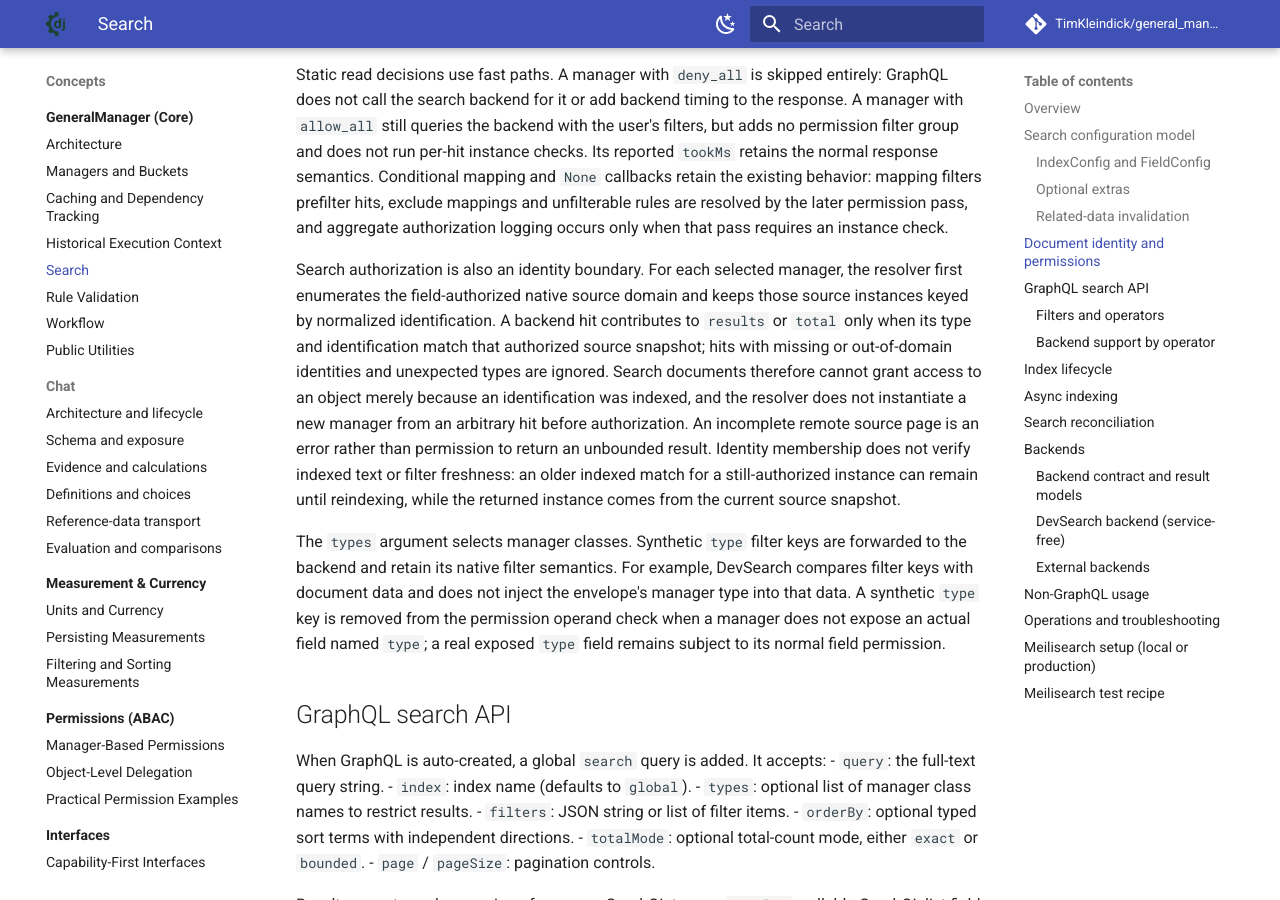
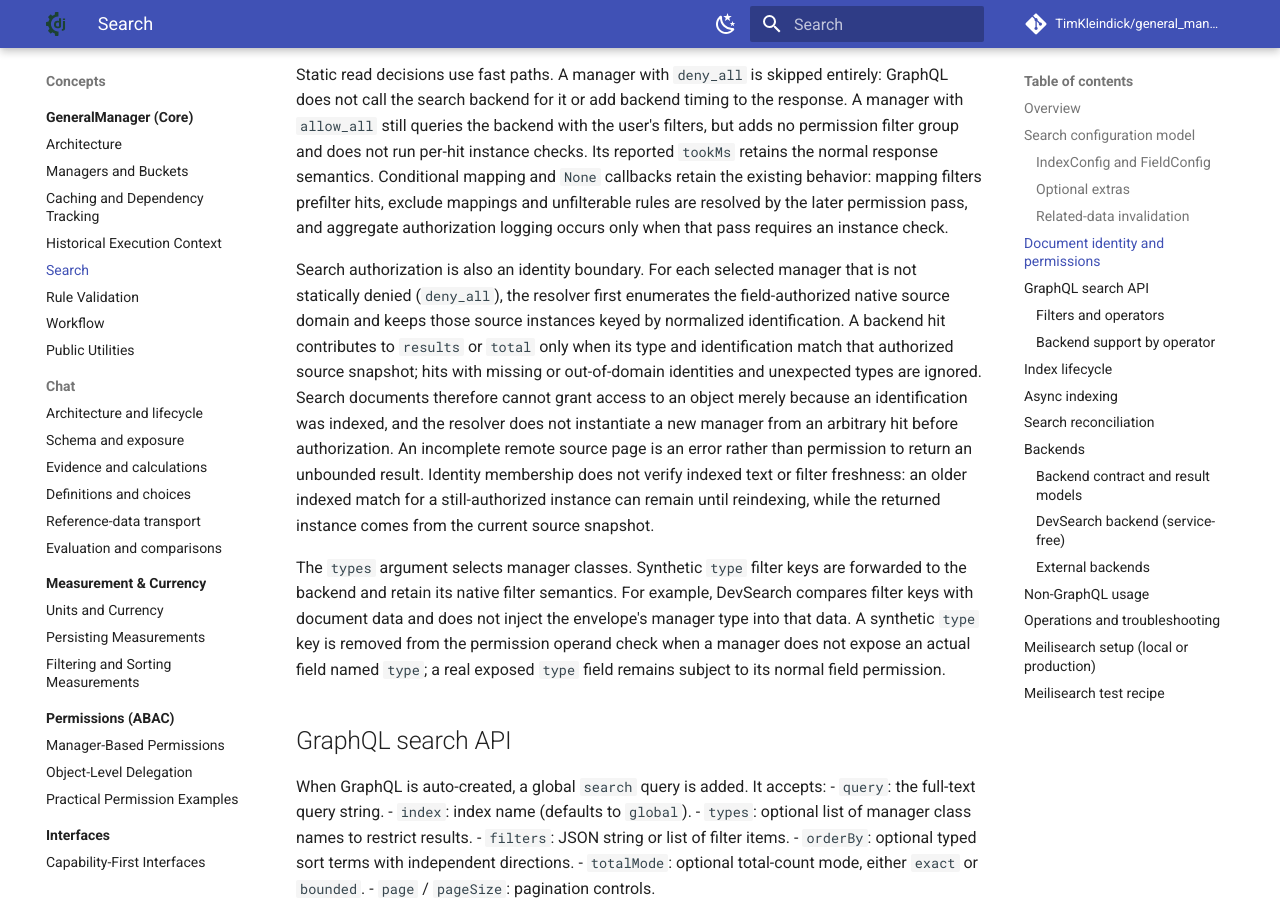
Before and after one commit to TimKleindick/general_manager, an MkDocs documentation site: the page built from docs/concepts/search.md, in a window 1280 px wide and 900 px high, scrolled down 4458 px. Built offline with MkDocs 1.6.1 and Material for MkDocs 9.7.7, drawn with Linux system fonts in a browser that asks for light colours; comment, search, counter and statistics services are not loaded.

Commit message:
docs: qualify search source enumeration for static denial

```diff
--- a/docs/concepts/search.md
+++ b/docs/concepts/search.md
@@ -218,9 +218,10 @@ filters prefilter hits, exclude mappings and unfilterable rules are resolved by
 the later permission pass, and aggregate authorization logging occurs only when
 that pass requires an instance check.
 
-Search authorization is also an identity boundary. For each selected manager,
-the resolver first enumerates the field-authorized native source domain and
-keeps those source instances keyed by normalized identification. A backend hit
+Search authorization is also an identity boundary. For each selected manager
+that is not statically denied (`deny_all`), the resolver first enumerates the
+field-authorized native source domain and keeps those source instances keyed by
+normalized identification. A backend hit
 contributes to `results` or `total` only when its type and identification match
 that authorized source snapshot; hits with missing or out-of-domain identities
 and unexpected types are ignored. Search documents therefore cannot grant access
```
